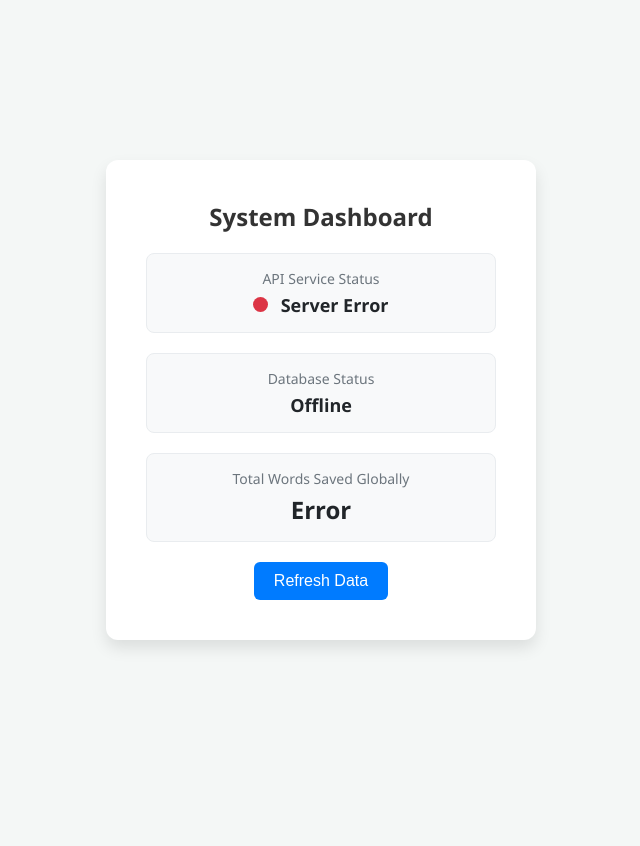
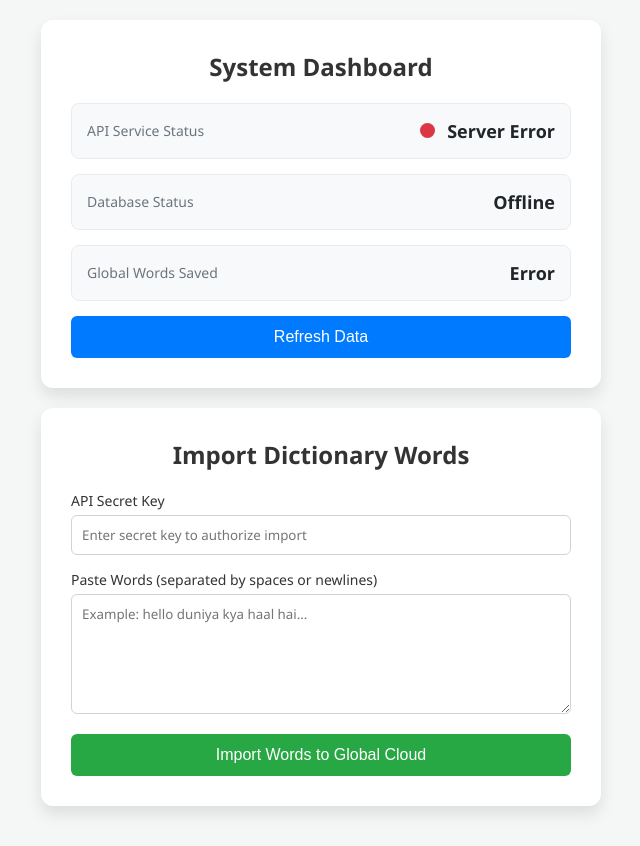
Before and after one commit to nobibothost/nobiboard, a website: page public/index.html in a window 1280 px wide. Shown: the whole page, without its empty margins (319-959 px from the left). Before the commit the page ends 800 px from the top, so only its background shows below. Drawn offline with Linux system fonts and the light colour scheme; no server answers.

Commit message:
Update index.html

```diff
--- a/public/index.html
+++ b/public/index.html
@@ -9,23 +9,24 @@
             font-family: 'Segoe UI', Tahoma, Geneva, Verdana, sans-serif;
             background-color: #f4f7f6;
             margin: 0;
-            padding: 0;
+            padding: 20px;
             display: flex;
-            justify-content: center;
+            flex-direction: column;
             align-items: center;
-            height: 100vh;
         }
         .dashboard-card {
             background-color: #ffffff;
             border-radius: 12px;
             box-shadow: 0 8px 16px rgba(0,0,0,0.1);
-            padding: 40px;
-            text-align: center;
-            width: 350px;
+            padding: 30px;
+            width: 100%;
+            max-width: 500px;
+            margin-bottom: 20px;
         }
         h2 {
             color: #333;
             margin-top: 0;
+            text-align: center;
         }
         .status-indicator {
             display: inline-block;
@@ -37,35 +38,64 @@
         .active { background-color: #28a745; }
         .inactive { background-color: #dc3545; }
         .data-row {
-            margin: 20px 0;
+            margin: 15px 0;
             padding: 15px;
             background-color: #f8f9fa;
             border-radius: 8px;
             border: 1px solid #e9ecef;
+            display: flex;
+            justify-content: space-between;
+            align-items: center;
         }
         .data-label {
             font-size: 14px;
             color: #6c757d;
-            display: block;
-            margin-bottom: 5px;
         }
         .data-value {
-            font-size: 24px;
+            font-size: 18px;
             font-weight: bold;
             color: #212529;
         }
-        .refresh-btn {
+        .form-group {
+            margin-bottom: 15px;
+        }
+        .form-group label {
+            display: block;
+            margin-bottom: 5px;
+            color: #333;
+            font-size: 14px;
+        }
+        .form-control {
+            width: 100%;
+            padding: 10px;
+            border: 1px solid #ced4da;
+            border-radius: 6px;
+            box-sizing: border-box;
+            font-family: inherit;
+        }
+        textarea.form-control {
+            resize: vertical;
+            min-height: 120px;
+        }
+        .btn {
             background-color: #007bff;
             color: white;
             border: none;
-            padding: 10px 20px;
+            padding: 12px 20px;
             border-radius: 6px;
             cursor: pointer;
             font-size: 16px;
+            width: 100%;
             transition: background-color 0.3s;
         }
-        .refresh-btn:hover {
+        .btn:hover {
             background-color: #0056b3;
+        }
+        .btn-success {
+            background-color: #28a745;
+        }
+        .btn-success:hover {
+            background-color: #218838;
         }
     </style>
 </head>
@@ -78,21 +108,37 @@
             <span class="data-label">API Service Status</span>
             <div>
                 <span id="serviceDot" class="status-indicator inactive"></span>
-                <span id="serviceText" class="data-value" style="font-size: 18px;">Checking...</span>
+                <span id="serviceText" class="data-value">Checking...</span>
             </div>
         </div>
 
         <div class="data-row">
             <span class="data-label">Database Status</span>
-            <div class="data-value" id="dbText" style="font-size: 18px;">Checking...</div>
+            <span class="data-value" id="dbText">Checking...</span>
         </div>
 
         <div class="data-row">
-            <span class="data-label">Total Words Saved Globally</span>
-            <div class="data-value" id="wordCount">--</div>
+            <span class="data-label">Global Words Saved</span>
+            <span class="data-value" id="wordCount">--</span>
         </div>
 
-        <button class="refresh-btn" onclick="fetchStatus()">Refresh Data</button>
+        <button class="btn" onclick="fetchStatus()">Refresh Data</button>
+    </div>
+
+    <div class="dashboard-card">
+        <h2>Import Dictionary Words</h2>
+
+        <div class="form-group">
+            <label>API Secret Key</label>
+            <input type="password" id="apiKeyInput" class="form-control" placeholder="Enter secret key to authorize import">
+        </div>
+
+        <div class="form-group">
+            <label>Paste Words (separated by spaces or newlines)</label>
+            <textarea id="importText" class="form-control" placeholder="Example: hello duniya kya haal hai..."></textarea>
+        </div>
+
+        <button class="btn btn-success" onclick="importWords()" id="importBtn">Import Words to Global Cloud</button>
     </div>
 
     <script>
@@ -101,18 +147,16 @@
                 const response = await fetch('/api/status');
                 const data = await response.json();
 
-                // Update Service
                 const serviceDot = document.getElementById('serviceDot');
                 const serviceText = document.getElementById('serviceText');
                 if(data.serviceStatus === 'Active') {
                     serviceDot.className = 'status-indicator active';
-                    serviceText.innerText = 'Active & Running';
+                    serviceText.innerText = 'Active';
                 } else {
                     serviceDot.className = 'status-indicator inactive';
                     serviceText.innerText = 'Offline';
                 }
 
-                // Update Database
                 const dbText = document.getElementById('dbText');
                 if(data.databaseConnected) {
                     dbText.innerText = 'Connected ✅';
@@ -122,7 +166,6 @@
                     dbText.style.color = '#dc3545';
                 }
 
-                // Update Count
                 document.getElementById('wordCount').innerText = data.totalWordsSaved;
 
             } catch (error) {
@@ -133,7 +176,50 @@
             }
         }
 
-        // Fetch on load
+        async function importWords() {
+            const apiKey = document.getElementById('apiKeyInput').value;
+            const wordsText = document.getElementById('importText').value;
+            const btn = document.getElementById('importBtn');
+
+            if (!apiKey) {
+                alert("Please enter API Secret Key");
+                return;
+            }
+            if (!wordsText.trim()) {
+                alert("Please paste some words to import");
+                return;
+            }
+
+            btn.disabled = true;
+            btn.innerText = "Importing...";
+
+            try {
+                const response = await fetch('/api/import_words', {
+                    method: 'POST',
+                    headers: {
+                        'Content-Type': 'application/json',
+                        'x-api-key': apiKey
+                    },
+                    body: JSON.stringify({ wordsText })
+                });
+
+                const result = await response.json();
+
+                if (response.status === 200) {
+                    alert(result.message);
+                    document.getElementById('importText').value = '';
+                    fetchStatus(); // Update count
+                } else {
+                    alert("Error: " + (result.error || "Failed to import"));
+                }
+            } catch (error) {
+                alert("Network error occurred.");
+            }
+
+            btn.disabled = false;
+            btn.innerText = "Import Words to Global Cloud";
+        }
+
         fetchStatus();
     </script>
 </body>
```
